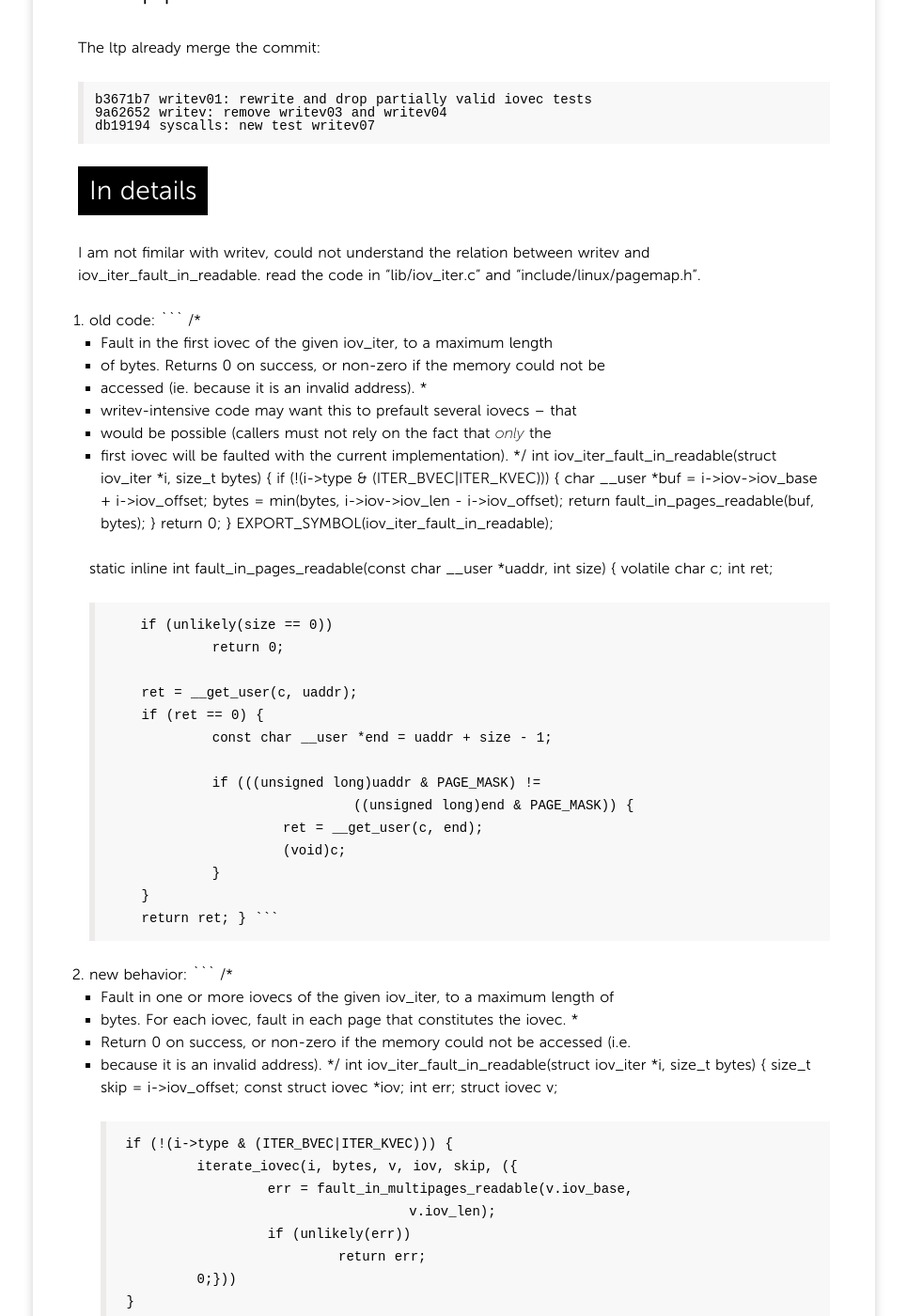
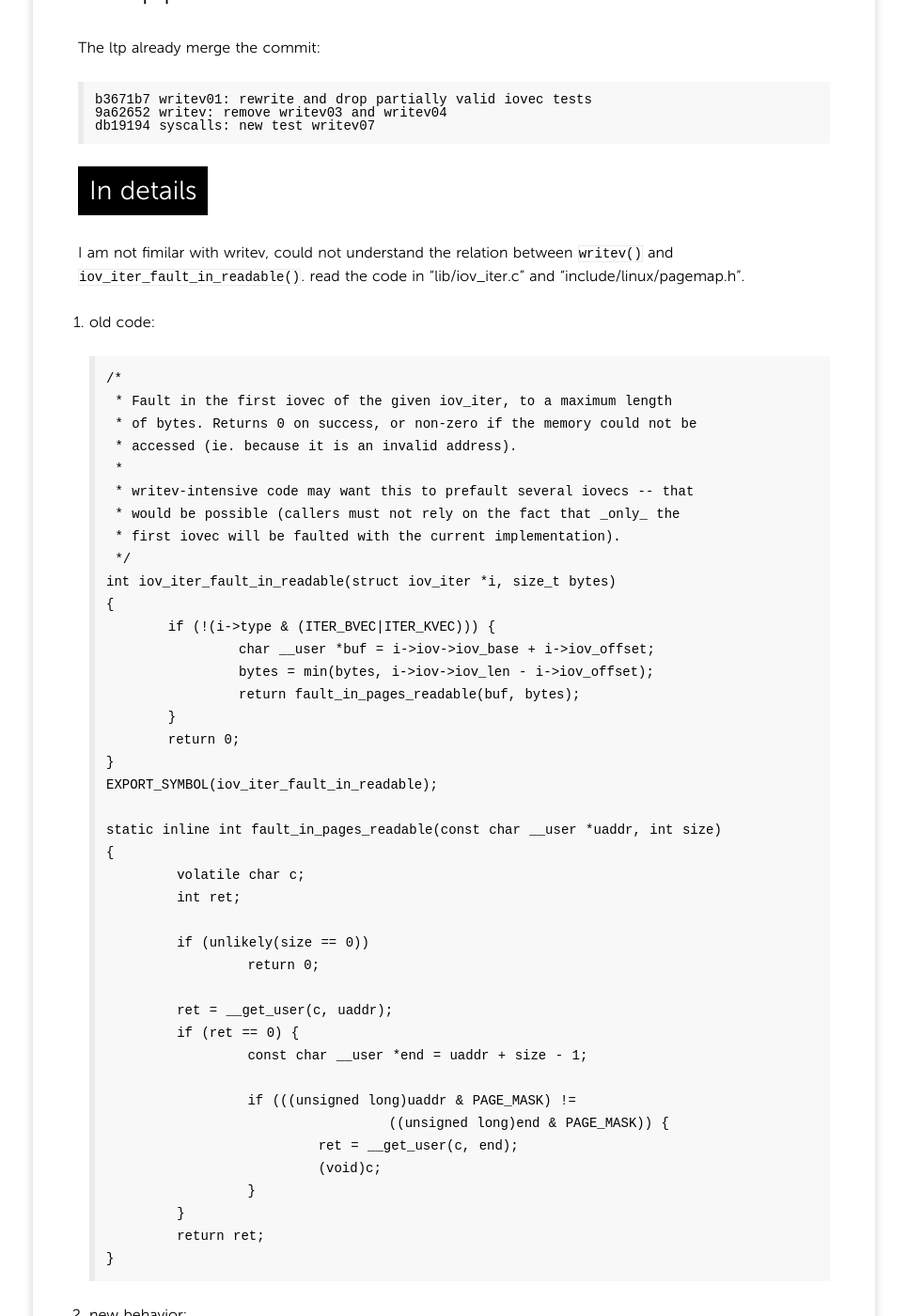
Before and after one commit to bjzhang/bjzhang.github.io, a Jekyll site: the page built from _posts/2016/2016-10-28-writev-behavior-change-a-little-bit.md, in a window 1280 px wide and 1400 px high, scrolled down 1217 px. Shown: the whole window at 94% size, without its empty margins (157-1122 px from the left). Built offline with Jekyll 4.4.1, drawn with Linux system fonts in a browser that asks for light colours; Markdown is read by kramdown in place of the engine named in the settings; comment, search, counter and statistics services are not loaded; some of the changed text lies outside the part shown.

Commit message:
renamed: _drafts/2016/2016-10-28-writev-behavior-change-a-little-bit.md -> _posts/2016/2016-10-28-writev-behavior-change-a-little-bit.md
Slight changes.

Signed-off-by: Bamvor Jian Zhang <bamvor.zhangjian@linaro.org>

````diff
--- a/_posts/2016/2016-10-28-writev-behavior-change-a-little-bit.md
+++ b/_posts/2016/2016-10-28-writev-behavior-change-a-little-bit.md
@@ -18,6 +18,7 @@ Recently, we found that the writev01, write03, write04 of ltp fail with EFAULT.
 It is not suprise that it is not a bug. The behavior of writev change slightly in order to keep the same behavior as write and obey the posix requirement.
 
 Al Viro raise this issue in LKML before send out the patch: <http://www.gossamer-threads.com/lists/linux/kernel/2527020>:
+
 ```
 Right now writev() with 3-iovec array that has unmapped address in
 the second element and total length less than PAGE_SIZE will write the
@@ -33,6 +34,7 @@ instances in the current mainline fixed, but they are often suboptimal.
 ```
 
 In the commit of LTP, Jan Stancek <jstancek@redhat.com> wrote:
+
 ```
 Verify writev() behaviour with partially valid iovec list.
 Kernel <4.8 used to shorten write up to first bad invalid
@@ -43,6 +45,7 @@ EFAULT.
 
 ## The ltp patch
 The ltp already merge the commit:
+
 ```
 b3671b7 writev01: rewrite and drop partially valid iovec tests
 9a62652 writev: remove writev03 and writev04
@@ -50,9 +53,10 @@ db19194 syscalls: new test writev07
 ```
 
 # In details
-I am not fimilar with writev, could not understand the relation between writev and iov_iter_fault_in_readable. read the code in "lib/iov_iter.c" and "include/linux/pagemap.h".
+I am not fimilar with writev, could not understand the relation between `writev()` and `iov_iter_fault_in_readable()`. read the code in "lib/iov_iter.c" and "include/linux/pagemap.h".
 
 1.  old code:
+
     ```
     /*
      * Fault in the first iovec of the given iov_iter, to a maximum length
@@ -97,6 +101,7 @@ I am not fimilar with writev, could not understand the relation between writev a
     ```
 
 2.  new behavior:
+
     ```
     /*
      * Fault in one or more iovecs of the given iov_iter, to a maximum length of
````
